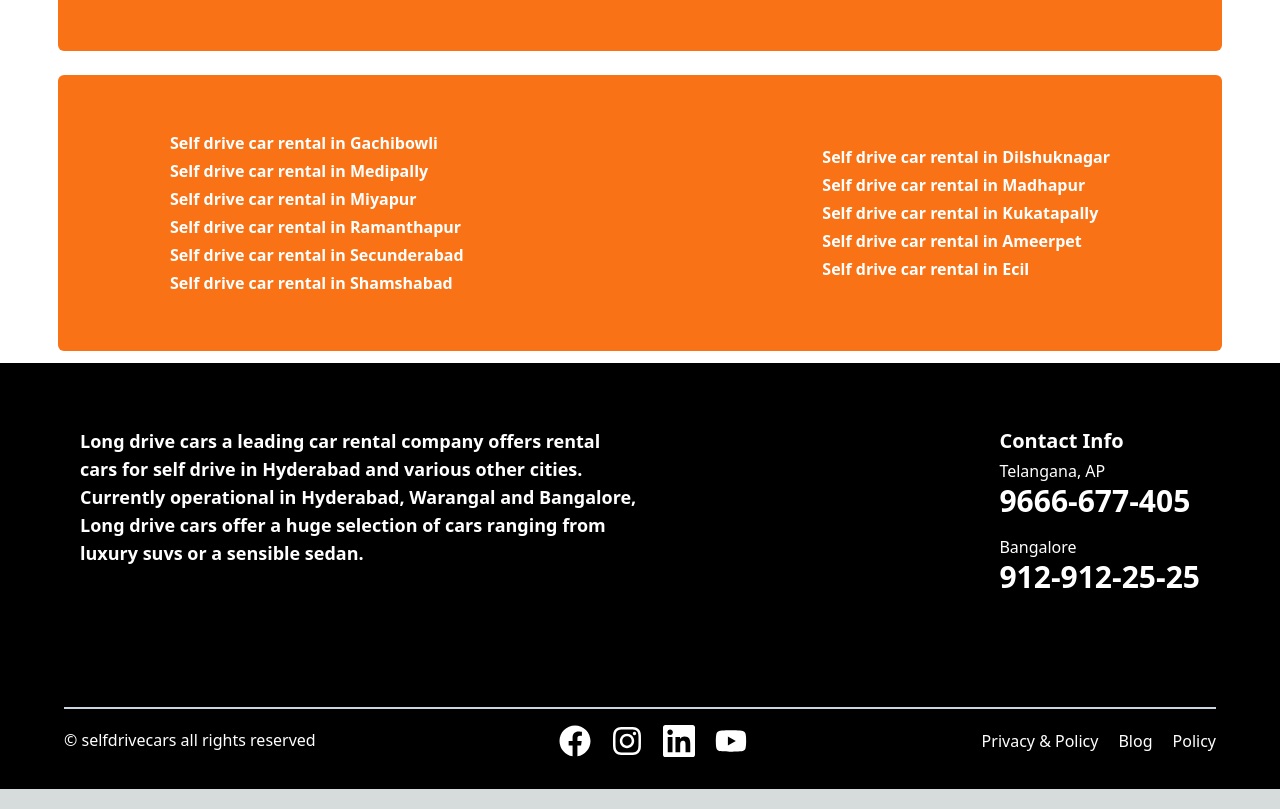
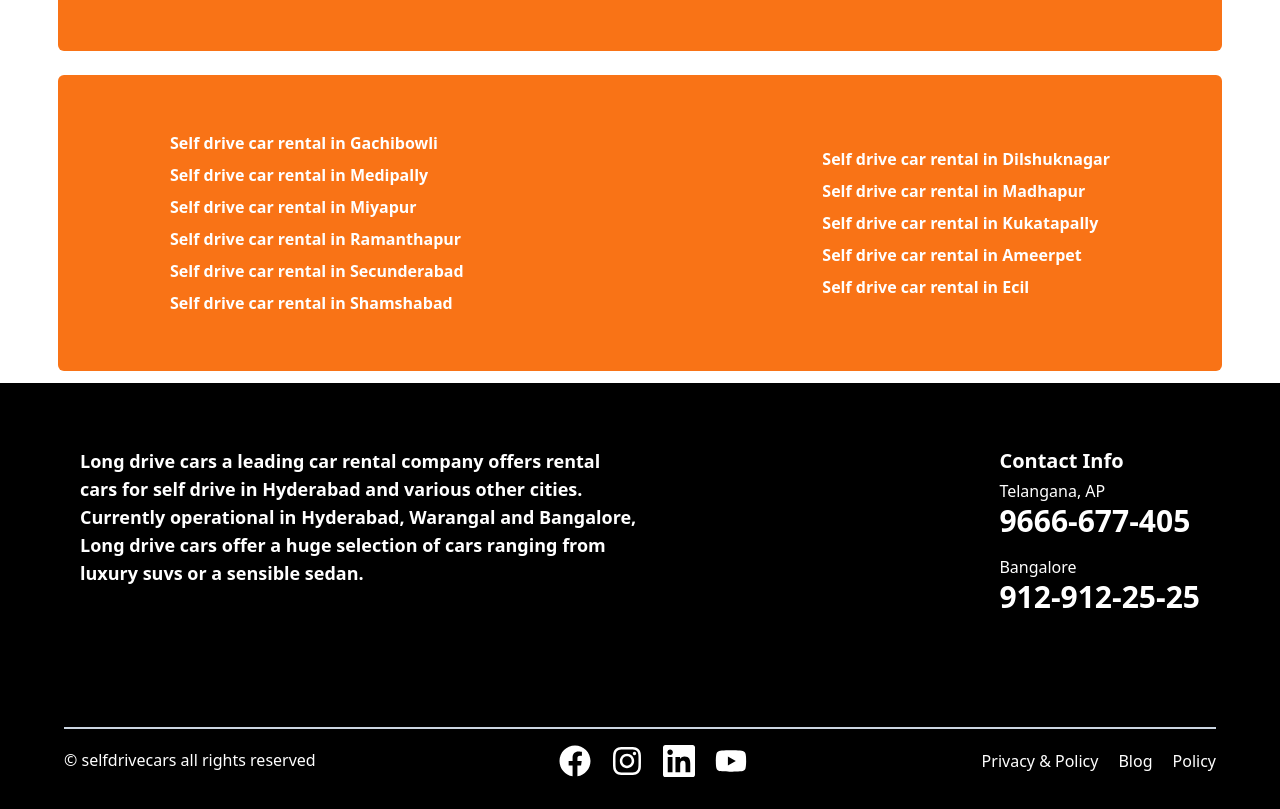
Before and after one commit to sonusatish34/mobileldc, a Next.js app: page /components/HomePage/Homepage in a window 1280 px wide. Shown: the part 4340-5149 px from the top of the page. Built offline with nearby package versions, Linux system fonts and the light colour scheme.

Commit message:
DEFRGTHYJ

```diff
--- a/pages/car-rental/[maker_model].js
+++ b/pages/car-rental/[maker_model].js
@@ -171,7 +171,6 @@ const CarDetails = () => {
             </div>
           </div>
           <div className='overview pt-10 lg:text-base py-8'>
-            {/* <p className='font-bold text-2xl border-l-4 border-red-900 mb-4 pl-2 '>Car Overview</p> */}
             <ul className='my-2 flex flex-wrap justify-center pb-4'>
               <li className='md:w-32 xl:w-40 w-32  flex flex-col justify-center gap-2 items-center border-[1px] border-gray-100 py-2'>
                 <BsFuelPump className='text-green-700 md:size-8 xl:size-10 size-6' />
@@ -188,7 +187,7 @@ const CarDetails = () => {
                 <p>Seater</p>
                 <p className='font-bold'>{caritem?.seater}</p>
               </li>
-              <li className='md:w-32 xl:w-40 w-32flex flex-col justify-center gap-2 items-center border-[1px] border-gray-100 py-2'>
+              <li className='md:w-32 xl:w-40 w-32 flex flex-col justify-center gap-2 items-center border-[1px] border-gray-100 py-2'>
                 <TbManualGearbox  className='text-yellow-500 md:size-8 xl:size-10 size-6' />
                 <p>Transmission</p>
                 <p className='font-bold'>{caritem?.transmission_type}</p>
--- a/pages/components/FaqAccordian/FaqAccordian.js
+++ b/pages/components/FaqAccordian/FaqAccordian.js
@@ -10,7 +10,6 @@ const FaqAccordion = () => {
       question: "Damage protection",
       answer: "<div><p>If You Choose</p><p>Zero Deposit Damage Protection</p><p>You Pay Up-to 20000rs Only in case of damage</p><p>If Major Damage Customer should bring fir copy or panchanama from police station Customer should support for Insurance</p><p>Customer should support for Insurance Verification Until Approved</p></div>    <div><p>If You Choose</p><p>Bike + Rc</p><p>No Insurance Will be Applied full Damage Amount Lakhs Of Money Should be Paid by Customer</p><p>In-case of damage Rent Amount No Refund & No Adjustment for Another Car booking.</p><p>Note: In case vehicle damage estimates exceed Rs 2,00,000, a mandatory deductible equivalent to the estimated damage amount is required.</p></div>",
     },
-
     {
       question: 'Late Or Extention Rules ?',
       answer: "<div><p>200/hr for 5 Seater</p><p>400/hr for 6,7,8 Seater</p><p>If You Extend More than 24hr before Return Time Same Price</p><p>If You Extend After Return Time, Then Double Amount will be charged</p></div>"
--- a/pages/components/Footer/Footer.js
+++ b/pages/components/Footer/Footer.js
@@ -9,7 +9,7 @@ function Footer() {
         <div className='bg-white'>
             <div className='flex px-10 py-5 md:justify-between text-white xl:px-28 lg:py-14 flex-wrap bg-orange-500 rounded-md mx-[14px] lg:mx-[58px] my-3 items-center font-sans'>
                 <div className=' xl:text-left lg:text-base text-left text-xs font-semibold'>
-                    <ul className='gap-1 flex flex-col'>
+                    <ul className='gap-2 flex flex-col'>
                         <li className='hover:scale-105'><Link href={'/self-drive-car-rental/gachibowli'}>Self drive car rental in Gachibowli</Link></li>
                         <li className='hover:scale-105'><Link href={'/self-drive-car-rental/medipally'}>Self drive car rental in Medipally</Link></li>
                         <li className='hover:scale-105 '><Link href={'/self-drive-car-rental/miyapur'}>Self drive car rental in Miyapur</Link></li>
@@ -19,13 +19,12 @@ function Footer() {
                     </ul>
                 </div>
                 <div className=' xl:text-left lg:text-base text-left text-xs font-semibold'>
-                    <ul className='gap-1 flex flex-col pt-1 lg:pt-0'>
+                    <ul className='gap-2 flex flex-col pt-1 lg:pt-0'>
                         <li className='hover:scale-105'> <Link href={'/self-drive-car-rental/dilshuknagar'}>Self drive car rental in Dilshuknagar</Link></li>
                         <li className='hover:scale-105'><Link href={'/self-drive-car-rental/madhapur'}>Self drive car rental in Madhapur</Link></li>
                         <li className='hover:scale-105'><Link href={'/self-drive-car-rental/kukatpally'}>Self drive car rental in Kukatapally</Link></li>
                         <li className='hover:scale-105'><Link href={'/self-drive-car-rental/ameerpet'}>Self drive car rental in Ameerpet</Link></li>
                         <li className='hover:scale-105'><Link href={'/self-drive-car-rental/ecil'}>Self drive car rental in Ecil</Link></li>
-
                     </ul>
                 </div>
             </div>
--- a/pages/components/Hamburger/HamburgerMenu.js
+++ b/pages/components/Hamburger/HamburgerMenu.js
@@ -44,7 +44,6 @@ const HamburgerMenu = () => {
             <p className='flex items-center gap-1 justify-center pl-6'><TbPointFilled /><span>Zero Deposit</span></p>
             <p className='flex items-center gap-1 justify-center'><TbPointFilled /><span>Unlimited Kilometers</span></p>
             <p className='flex items-center gap-1 justify-center'><TbPointFilled /><span>Neatly Washed Car</span></p>
-            {/* <p className='flex items-center gap-1 justify-center'><TbPointFilled /><span>Choose your Favourite Color Car</span></p> */}
             <p className='flex items-center gap-1 justify-center'><TbPointFilled /><span>Check Original Car Photos & Book</span></p>
             <p className='flex items-center gap-1 justify-center'><TbPointFilled /><span>Choose Your Own Hours 36hr, 50hr</span></p>
             <p className='flex items-center gap-1 justify-center'><TbPointFilled /><span>Car Starts 62rs/hr, min 24hrs</span></p>
@@ -52,18 +51,18 @@ const HamburgerMenu = () => {
           </div>
         </Marquee>
         <div className='border-l-2 border-l-black'>
-          <ul className='flex justify-end lg:gap-5 xs:gap-2 px-2'>
+          <ul className='flex justify-end lg:gap-5 xs:gap-3 px-2'>
             <li><Link href={'https://www.facebook.com/selfdrivecarsbylongdrivecars/'} target='_blank' aria-label='Facebook page' title='Visit our Facebook page'>
-              <FaFacebook className='hover:text-blue-500 cursor-pointer lg:size-6' />
+              <FaFacebook className='hover:text-blue-500 cursor-pointer lg:size-6 size-5' />
             </Link></li>
             <li><Link href={'https://www.instagram.com/longdrivecars_official/'} target='_blank' aria-label='Instagram page' title='Visit our Instagram page'>
-              <FaInstagram className='hover:text-blue-500 cursor-pointer lg:size-6' />
+              <FaInstagram className='hover:text-blue-500 cursor-pointer lg:size-6 size-5' />
             </Link></li>
             <li><Link href={'https://in.linkedin.com/company/long-drive-cars'} target='_blank' aria-label='Linkedin page' title='Visit our LinkedIn page'>
-              <SiLinkedin className='hover:text-blue-500 cursor-pointer lg:size-6' />
+              <SiLinkedin className='hover:text-blue-500 cursor-pointer lg:size-6 size-5' />
             </Link></li>
             <li><Link href={'https://www.youtube.com/@longdrivecars_official'} target='_blank' aria-label='Youtube page' title='Visit our Youtube page'>
-              <FaYoutube className='hover:text-blue-500 cursor-pointer lg:size-6' />
+              <FaYoutube className='hover:text-blue-500 cursor-pointer lg:size-6 size-5' />
             </Link></li>
           </ul>
         </div>
```
